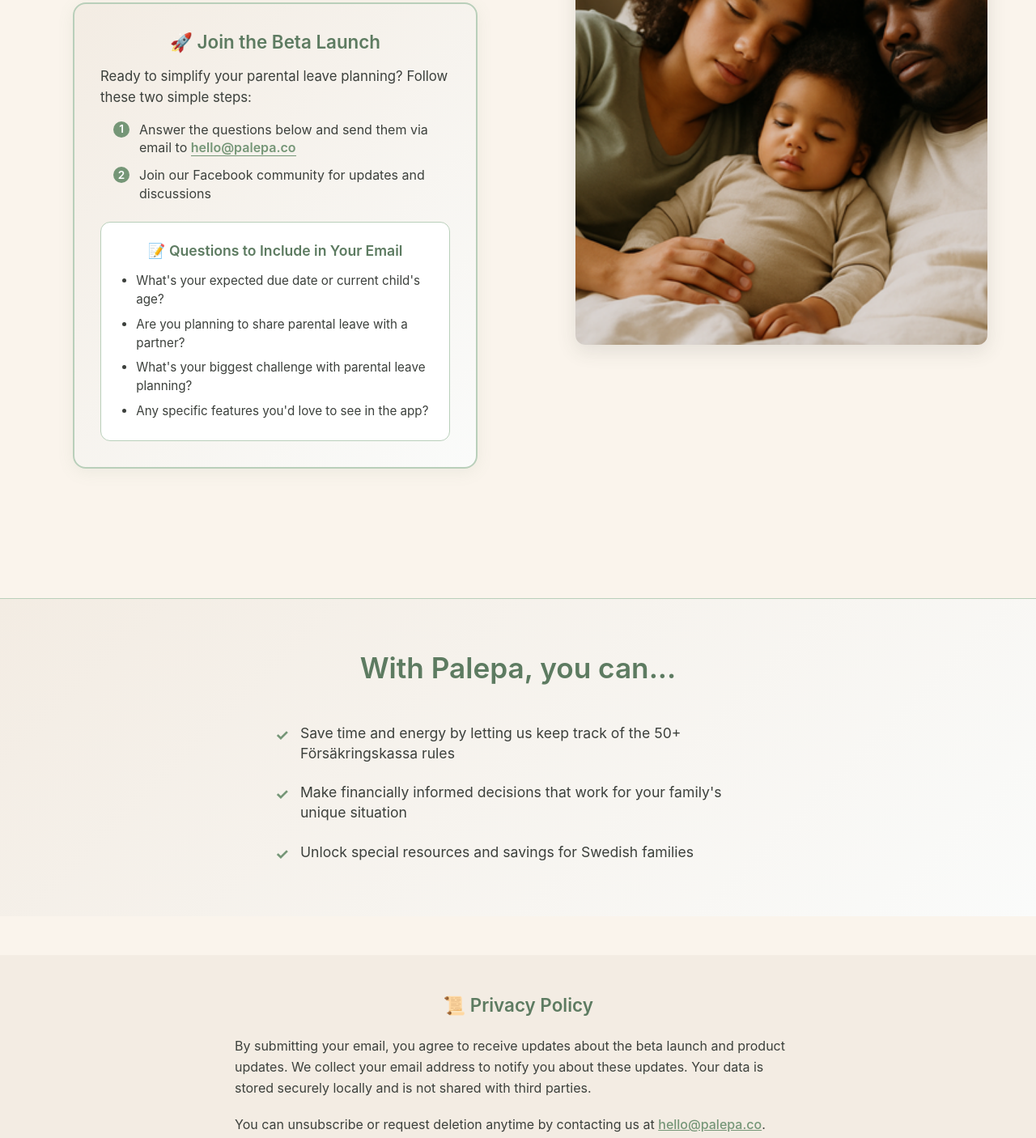
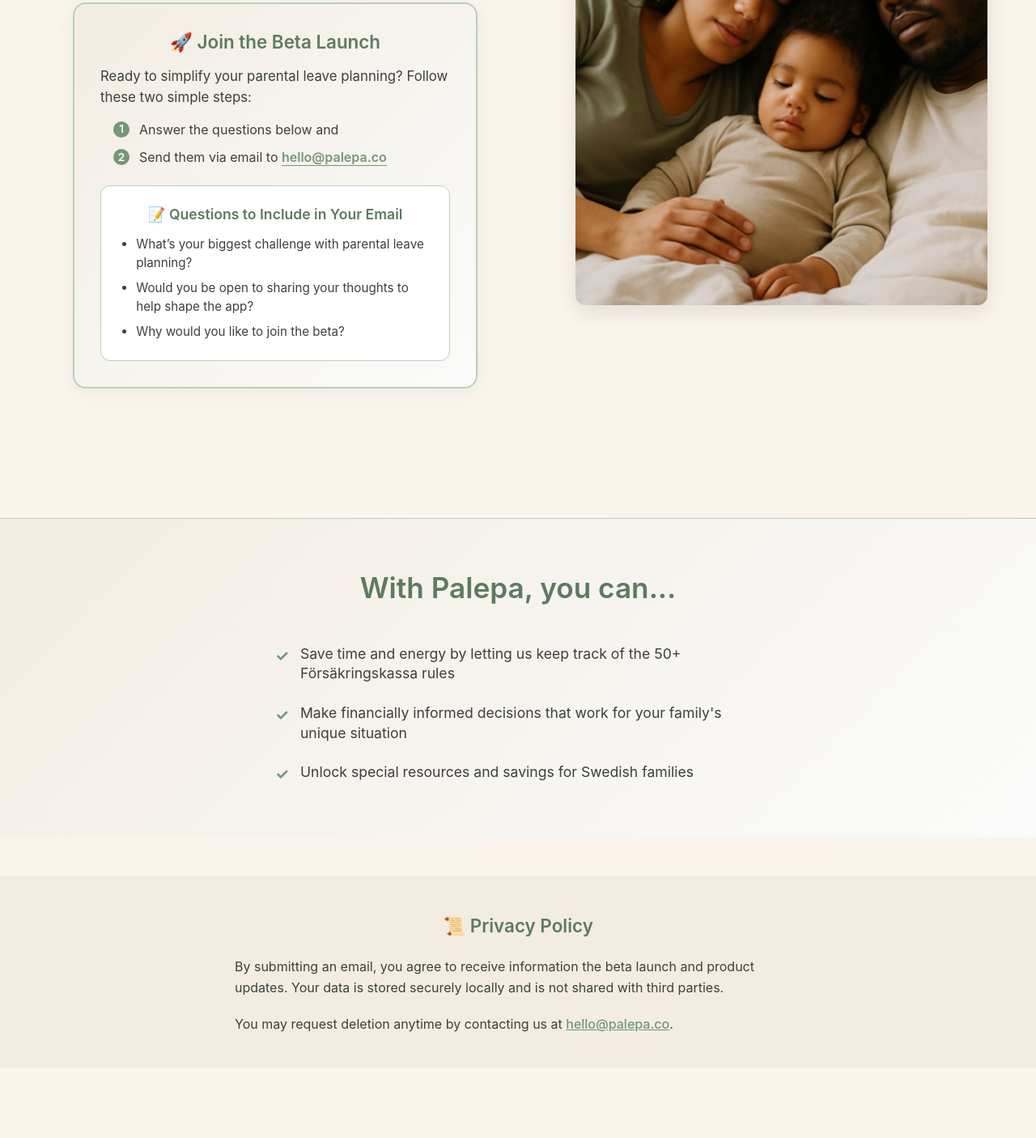
Before and after one commit to supernova4888/dummyTest, a website built with Vite: page landing-page-static/index.html in a window 1280 px wide. Shown: the part 524-1930 px from the top of the page at 81% size. After the commit the page ends 1843 px from the top, so only its background shows below. Built offline with nearby package versions, Linux system fonts and the light colour scheme.

Commit message:
final changes

```diff
--- a/landing-page-static/index.html
+++ b/landing-page-static/index.html
@@ -133,16 +133,7 @@
                           margin-top: 1px;
                         "
                       >1</span>
-                      <span>Answer the questions below and send them via email to
-                        <a
-                          href="mailto:hello@palepa.co"
-                          style="
-                            color: var(--familio-primary);
-                            font-weight: 600;
-                            text-decoration: none;
-                            border-bottom: 1px solid var(--familio-primary);
-                          "
-                        >hello@palepa.co</a>
+                      <span>Answer the questions below and
                       </span>
                     </div>
 
@@ -172,7 +163,16 @@
                           margin-top: 1px;
                         "
                       >2</span>
-                      <span>Join our Facebook community for updates and discussions</span>
+                      <span>Send them via email to
+                        <a
+                          href="mailto:hello@palepa.co"
+                          style="
+                            color: var(--familio-primary);
+                            font-weight: 600;
+                            text-decoration: none;
+                            border-bottom: 1px solid var(--familio-primary);
+                          "
+                        >hello@palepa.co</a></span>
                     </div>
                   </div>
                 </div>
@@ -207,34 +207,13 @@
                       line-height: 1.5;
                     "
                   >
-                    <li style="margin-bottom: 0.5rem;">What's your expected due date or current child's age?</li>
-                    <li style="margin-bottom: 0.5rem;">Are you planning to share parental leave with a partner?</li>
-                    <li style="margin-bottom: 0.5rem;">What's your biggest challenge with parental leave planning?</li>
-                    <li style="margin-bottom: 0;">Any specific features you'd love to see in the app?</li>
+                    <li style="margin-bottom: 0.5rem;">What’s your biggest challenge with parental leave planning?</li>
+                    <li style="margin-bottom: 0.5rem;">Would you be open to sharing your thoughts to help shape the app?</li>
+                    <li style="margin-bottom: 0;">Why would you like to join the beta?</li>
                   </ul>
                 </div>
               </div>
 
-                <!-- Risk Reversal -->
-
-                <!-- <button
-                  type="submit"
-                  class="btn btn-primary cta-button"
-                  style="
-                    width: 100%;
-                    max-width: 416px;
-                    padding: 16px 24px;
-                    font-size: 1.1rem;
-                    font-weight: 600;
-                    border-radius: 10px;
-                    border: none;
-                    cursor: pointer;
-                    transition: all 0.2s ease;
-                    box-shadow: 0 4px 12px rgba(117, 150, 119, 0.25);
-                  "
-                >
-                  Reserve My Spot
-                </button> -->
 
             </div>
 
@@ -364,12 +343,11 @@
           "
         >
           <p style="margin-bottom: 1.25rem; font-size: 1rem; font-weight: 400">
-            By submitting your email, you agree to receive updates about the beta launch and product updates.
-            We collect your email address to notify you about these updates.
+            By submitting an email, you agree to receive information the beta launch and product updates.
             Your data is stored securely locally and is not shared with third parties.
           </p>
           <p style="margin-bottom: 0; font-size: 1rem; font-weight: 400">
-            You can unsubscribe or request deletion anytime by contacting us at
+            You may request deletion anytime by contacting us at
             <a
               href="mailto:hello@familioplan.com"
               style="color: var(--familio-primary); font-weight: 500"
```
